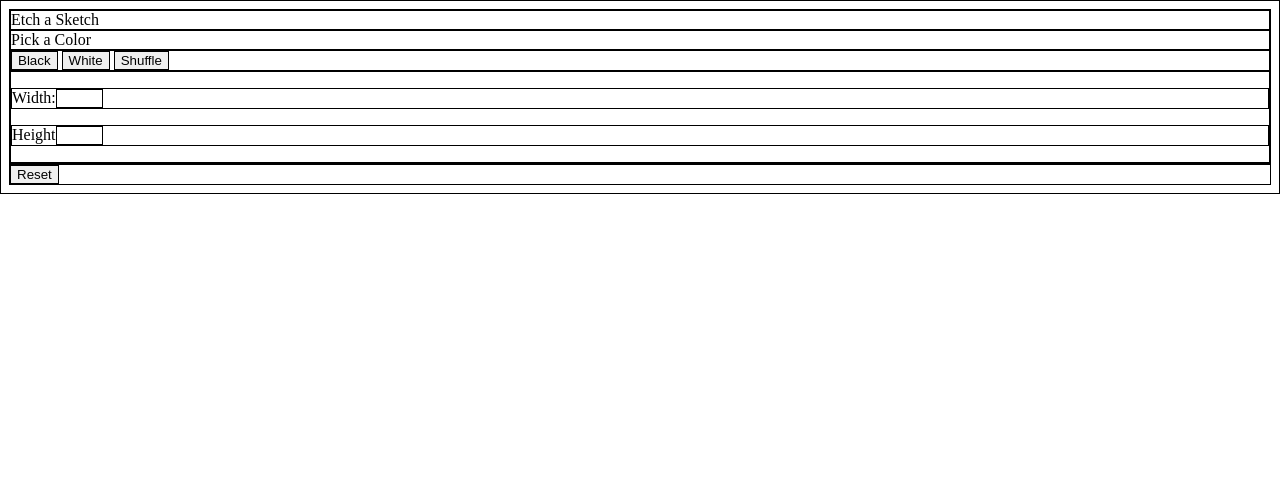
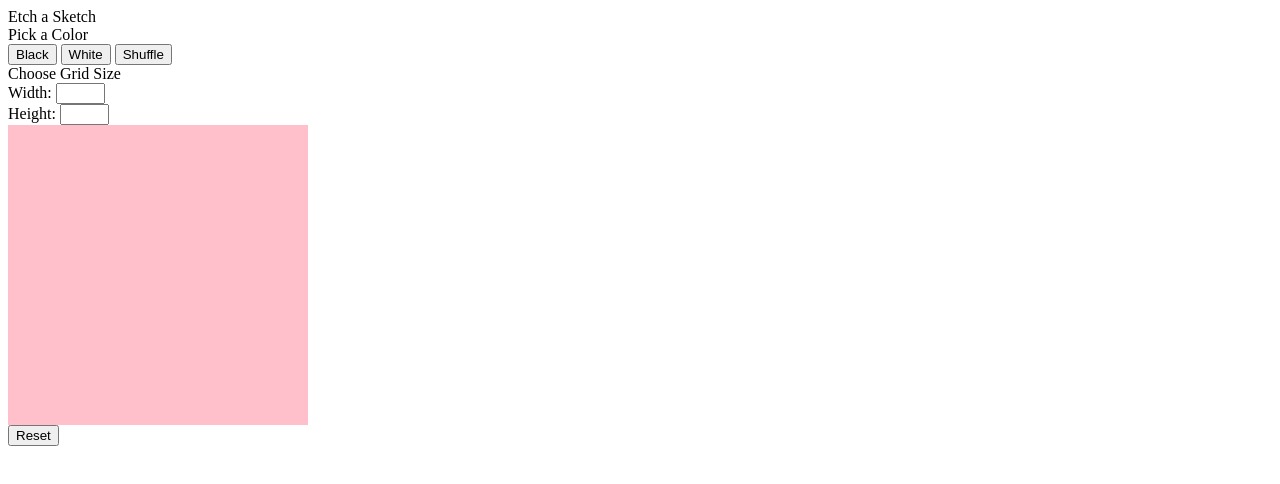
Before and after one commit to Amiriel01/Etch-a-Sketch, a plain HTML site: page index.html in a window 1280 px wide. Drawn offline with Linux system fonts and the light colour scheme.

Commit message:
Grid is set up still working on making it work.

```diff
--- a/index.html
+++ b/index.html
@@ -27,11 +27,20 @@
             Shuffle
         </button>
     </div>
+    <div id="choosegridsize">
+        Choose Grid Size
+    </div>
     <div class="widthandheight">
-        <p>Width:<input type="text" name="width" size="3" maxlength="3"></p>
-        <p>Height<input type="text" name="height" size="3" maxlength="3"></p>
+        <div id="width">
+            Width:
+            <input type="text" name="width" size="3" maxlength="3">
+        </div>
+        <div id="height">
+            Height:
+            <input type="text" name="height" size="3" maxlength="3">
+        </div>
     </div>
-    <div id="grid"></div>
+    <div class="grid"></div>
     <button class="action-button" value="RESET" id="reset">
         Reset
     </button>
--- a/script.js
+++ b/script.js
@@ -1,10 +1,17 @@
-//Set global variables//
-let grid=document.getElementById("grid");
 
-function createDivs (numDivs) {
-    for (let d=0; d<numDivs, d++) {
-        let cells=document.createElement("div");
-        grid.appendChild(cells);
-    }
+
+//links js to html placeholder//
+let grid = document.querySelector(".grid");
+//create columns and rows//
+grid.style.gridTemplateColumns = "repeat(16,1fr)";
+grid.style.gridTemplateRows = "repeat(16,1fr)";
+
+//sets range for grid square creation//
+for (let i=0; i<256; i++) {
+    //creates grid squares//
+    let gridSquare = document.createElement("div");
+    //colors grid squares pink for visual//
+    gridSquare.style.backgroundColor = "pink";
+    //inserts gridSquare into grid id (from html)//
+    grid.insertAdjacentElement("beforeend", gridSquare);
 }
-createDivs(256);
--- a/style.css
+++ b/style.css
@@ -1,3 +1,5 @@
-* {
-    border:solid black 1px;
+.grid {
+    width: 300PX;
+    height: 300px;
+    display:grid;
 }
```
